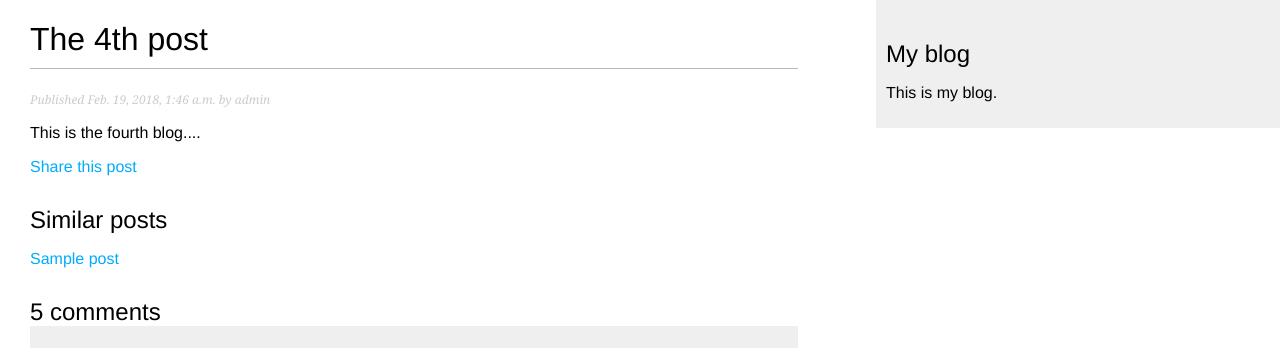
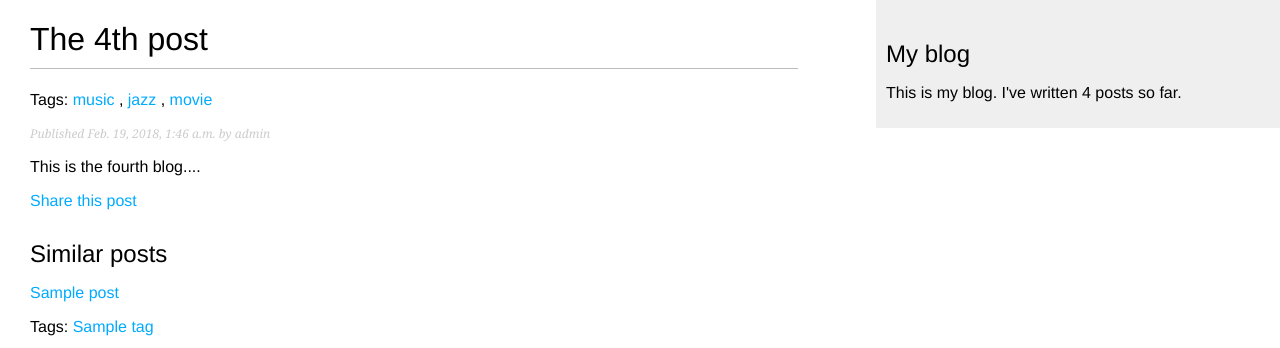
Before and after one commit to iamchangming/django_blog, a Django app: template mysite/blog/templates/blog/post/detail.html in a window 1280 px wide. Shown: the top 348 px of the page. Run offline with Django 3.2, Linux system fonts and the light colour scheme; data comes from the database, SQL or seed files in the repository; both versions use the stored data as it was after the commit; the template is opened without the code that fills it: values that come from a table or form of the project are taken from there, most other values are stand-ins (such as "Sample title", 1, 10 or a date in 2020); parts of the project's set-up code (start-up, migrations or seed data) failed here and were passed over.

Commit message:
template tags

```diff
--- a/mysite/blog/templates/blog/base.html
+++ b/mysite/blog/templates/blog/base.html
@@ -1,3 +1,4 @@
+{% load blog_tags %}
 {% load staticfiles %}
 <!DOCTYPE html>
 <html>
@@ -12,7 +13,7 @@
     </div>
     <div id="sidebar">
         <h2>My blog</h2>
-        <p>This is my blog.</p>
+        <p>This is my blog. I've written {% total_posts %} posts so far.</p>
     </div>
 </body>
 </html>
--- a/mysite/blog/templates/blog/post/detail.html
+++ b/mysite/blog/templates/blog/post/detail.html
@@ -4,6 +4,13 @@
 
 {% block content %}
     <h1>{{ post.title }}</h1>
+    <p class="tags">
+        Tags:
+        {% for tag in post.tags.all %}
+            <a href="{% url "blog:post_list_by_tag" tag.slug %}">{{ tag.name }}</a>
+            {% if not forloop.last %}, {% endif %}
+        {% endfor %}
+    </p>
     <p class="date">Published {{ post.publish }} by {{ post.author }}</p>
     {{ post.body|linebreaks }}
     <p><a href="{% url "blog:post_share" post.id %}">Share this post</a></p>
@@ -11,6 +18,13 @@
 	<h2>Similar posts</h2>
     {% for post in similar_posts %}
         <p><a href="{{ post.get_absolute_url }}">{{ post.title }}</a></p>
+		<p class="tags">
+            Tags:
+            {% for tag in post.tags.all %}
+                <a href="{% url "blog:post_list_by_tag" tag.slug %}">{{ tag.name }}</a>
+                {% if not forloop.last %}, {% endif %}
+            {% endfor %}
+        </p>
     {% empty %}
         There are no similar posts yet.
     {% endfor %}
--- /dev/null
+++ b/mysite/blog/templatetags/blog_tags.py
@@ -0,0 +1,9 @@
+from django import template
+
+register = template.Library()
+
+from ..models import Post
+
+@register.simple_tag
+def total_posts():
+    return Post.published.count()
```
Also changed, not shown: mysite/blog/templatetags/__init__.py (added), mysite/db.sqlite3.
